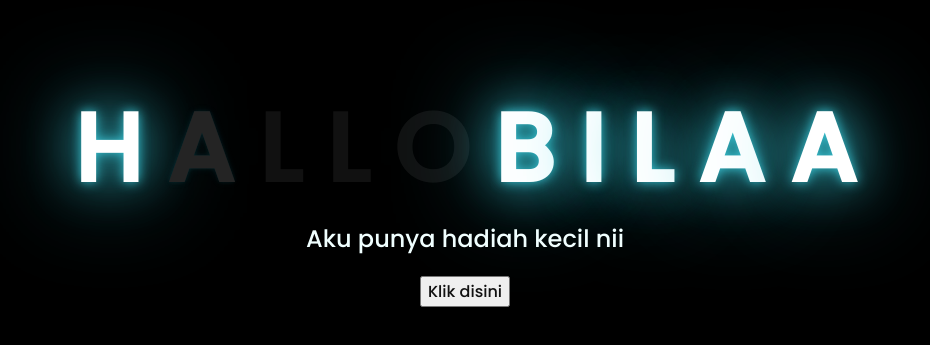
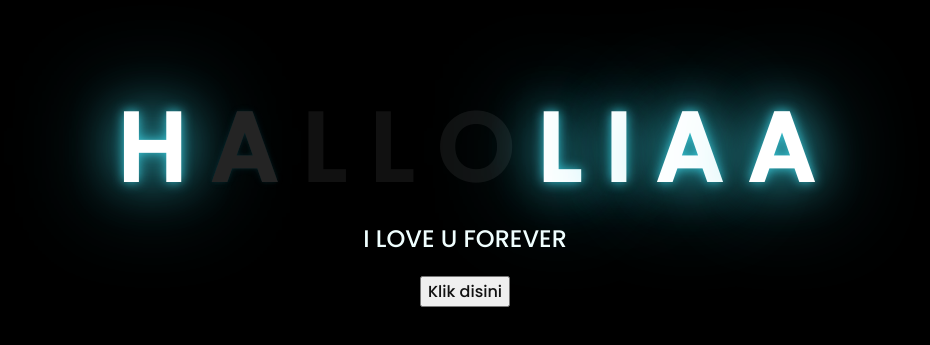
Before and after one commit to wldnalpsya/secretproject, a plain HTML site: page index.html in a window 1280 px wide. Shown: the part 217-562 px from the top of the page, without its empty margins (183-1113 px from the left). Drawn offline with Linux system fonts and the light colour scheme.

Commit message:
Update index.html

```diff
--- a/index.html
+++ b/index.html
@@ -16,14 +16,14 @@
         <span>L</span>
         <span>L</span>
         <span>O</span>
-        <span>B</span>
+        <span>L</span>
         <span>I</span>
-        <span>L</span>
         <span>A</span>
         <span>A</span>
+
     </div>
     <div class="description">
-        <span>Aku punya hadiah kecil nii</span>
+        <span>I LOVE U FOREVER</span>
     </div>
     <div class="button">
         <button>
```
